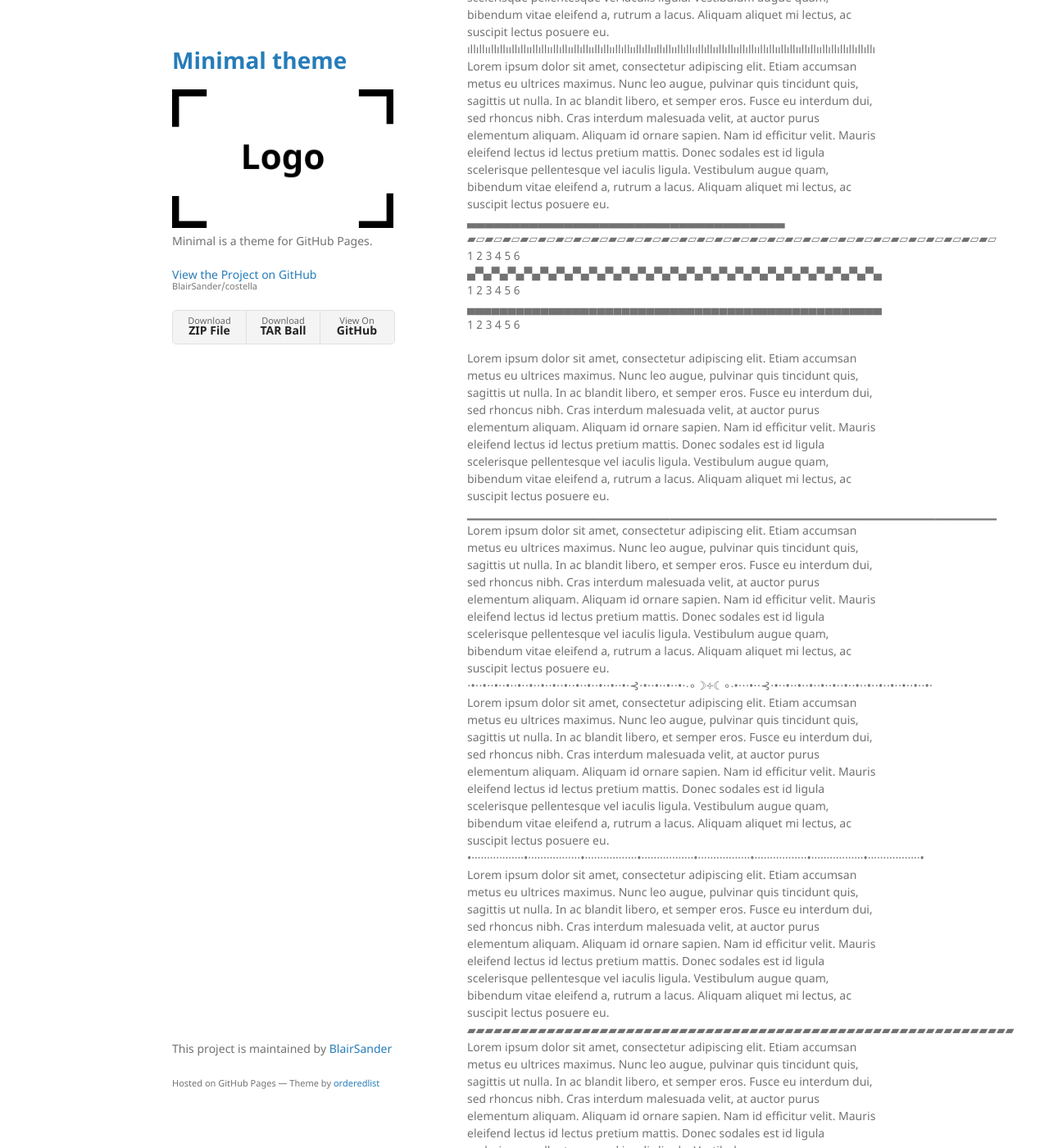
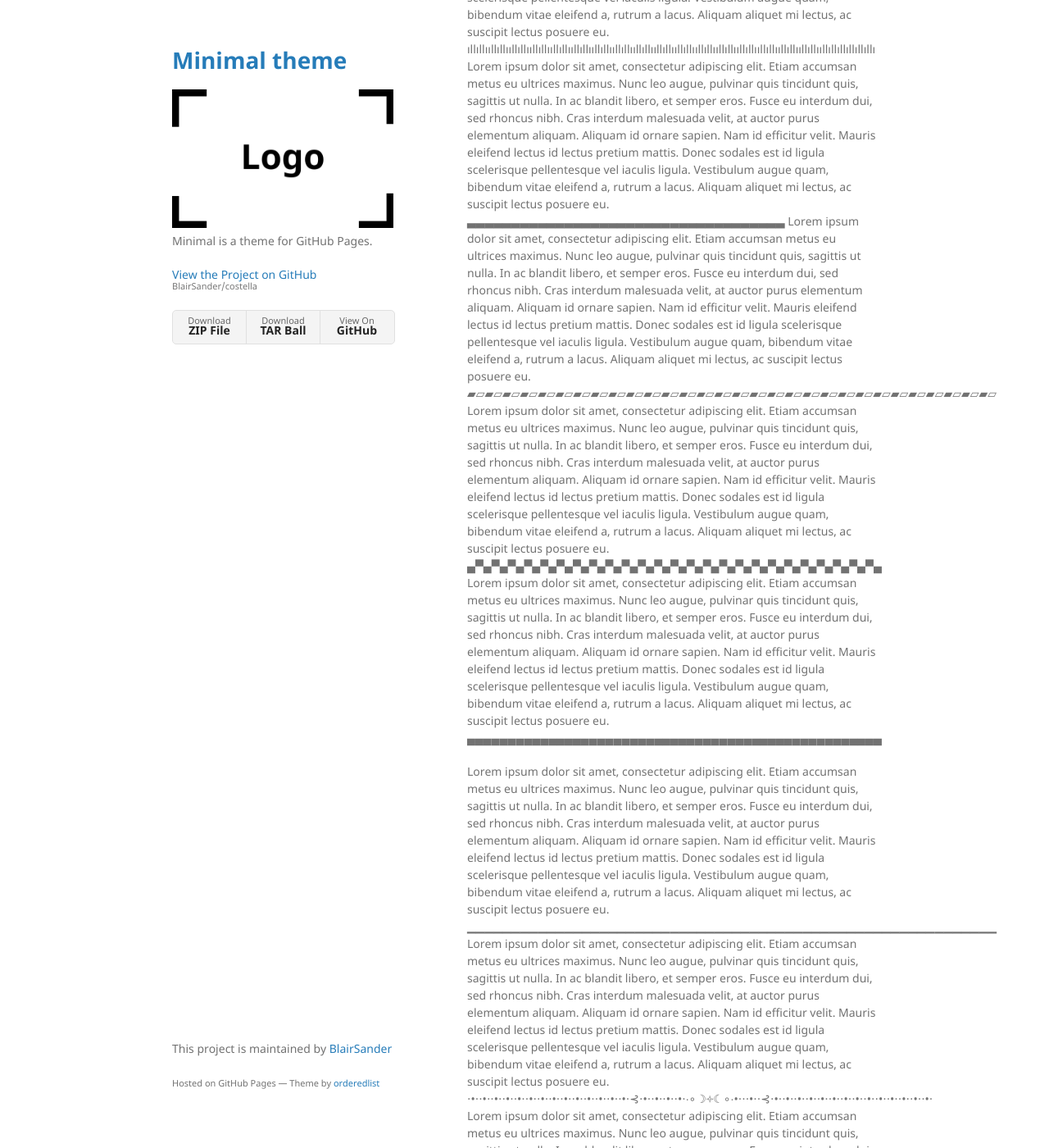
Before and after one commit to BlairSander/costella, a Jekyll site: the page built from relaciones.md, in a window 1280 px wide and 1400 px high, scrolled down 530 px. Shown: the whole window at 82% size. Built offline with Jekyll 4.4.1, drawn with Linux system fonts in a browser that asks for light colours; our own code applies the rules of GitHub Pages for plain Markdown files.

Commit message:
Update relaciones.md

```diff
--- a/relaciones.md
+++ b/relaciones.md
@@ -16,9 +16,12 @@ Lorem ipsum dolor sit amet, consectetur adipiscing elit. Etiam accumsan metus eu
 <br>ıllıllııllıllııllıllııllıllııllıllııllıllııllıllııllıllııllıllııllıllııllıllııllıllııllıllııllıllııllıllııllıllııllıllııllıllıllıllıllıllı
 Lorem ipsum dolor sit amet, consectetur adipiscing elit. Etiam accumsan metus eu ultrices maximus. Nunc leo augue, pulvinar quis tincidunt quis, sagittis ut nulla. In ac blandit libero, et semper eros. Fusce eu interdum dui, sed rhoncus nibh. Cras interdum malesuada velit, at auctor purus elementum aliquam. Aliquam id ornare sapien. Nam id efficitur velit. Mauris eleifend lectus id lectus pretium mattis. Donec sodales est id ligula scelerisque pellentesque vel iaculis ligula. Vestibulum augue quam, bibendum vitae eleifend a, rutrum a lacus. Aliquam aliquet mi lectus, ac suscipit lectus posuere eu.
 <br>▃▃▃▃▃▃▃▃▃▃▃▃▃▃▃▃▃▃▃▃▃▃▃▃▃▃▃▃▃▃▃▃▃▃▃▃
-<br>▰▱▰▱▰▱▰▱▰▱▰▱▰▱▰▱▰▱▰▱▰▱▰▱▰▱▰▱▰▱▰▱▰▱▰▱▰▱▰▱▰▱▰▱▰▱▰▱▰▱▰▱▰▱▰▱▰▱▰▱ 1 2 3 4 5 6
-<br>▄▀▄▀▄▀▄▀▄▀▄▀▄▀▄▀▄▀▄▀▄▀▄▀▄▀▄▀▄▀▄▀▄▀▄▀▄▀▄▀▄▀▄▀▄▀▄▀▄▀▄ 1 2 3 4 5 6
-<br>▄▄▄▄▄▄▄▄▄▄▄▄▄▄▄▄▄▄▄▄▄▄▄▄▄▄▄▄▄▄▄▄▄▄▄▄▄▄▄▄▄▄▄▄▄▄▄▄▄▄▄ 1 2 3 4 5 6
+Lorem ipsum dolor sit amet, consectetur adipiscing elit. Etiam accumsan metus eu ultrices maximus. Nunc leo augue, pulvinar quis tincidunt quis, sagittis ut nulla. In ac blandit libero, et semper eros. Fusce eu interdum dui, sed rhoncus nibh. Cras interdum malesuada velit, at auctor purus elementum aliquam. Aliquam id ornare sapien. Nam id efficitur velit. Mauris eleifend lectus id lectus pretium mattis. Donec sodales est id ligula scelerisque pellentesque vel iaculis ligula. Vestibulum augue quam, bibendum vitae eleifend a, rutrum a lacus. Aliquam aliquet mi lectus, ac suscipit lectus posuere eu.
+<br>▰▱▰▱▰▱▰▱▰▱▰▱▰▱▰▱▰▱▰▱▰▱▰▱▰▱▰▱▰▱▰▱▰▱▰▱▰▱▰▱▰▱▰▱▰▱▰▱▰▱▰▱▰▱▰▱▰▱▰▱
+Lorem ipsum dolor sit amet, consectetur adipiscing elit. Etiam accumsan metus eu ultrices maximus. Nunc leo augue, pulvinar quis tincidunt quis, sagittis ut nulla. In ac blandit libero, et semper eros. Fusce eu interdum dui, sed rhoncus nibh. Cras interdum malesuada velit, at auctor purus elementum aliquam. Aliquam id ornare sapien. Nam id efficitur velit. Mauris eleifend lectus id lectus pretium mattis. Donec sodales est id ligula scelerisque pellentesque vel iaculis ligula. Vestibulum augue quam, bibendum vitae eleifend a, rutrum a lacus. Aliquam aliquet mi lectus, ac suscipit lectus posuere eu.
+<br>▄▀▄▀▄▀▄▀▄▀▄▀▄▀▄▀▄▀▄▀▄▀▄▀▄▀▄▀▄▀▄▀▄▀▄▀▄▀▄▀▄▀▄▀▄▀▄▀▄▀▄
+Lorem ipsum dolor sit amet, consectetur adipiscing elit. Etiam accumsan metus eu ultrices maximus. Nunc leo augue, pulvinar quis tincidunt quis, sagittis ut nulla. In ac blandit libero, et semper eros. Fusce eu interdum dui, sed rhoncus nibh. Cras interdum malesuada velit, at auctor purus elementum aliquam. Aliquam id ornare sapien. Nam id efficitur velit. Mauris eleifend lectus id lectus pretium mattis. Donec sodales est id ligula scelerisque pellentesque vel iaculis ligula. Vestibulum augue quam, bibendum vitae eleifend a, rutrum a lacus. Aliquam aliquet mi lectus, ac suscipit lectus posuere eu.
+<br>▄▄▄▄▄▄▄▄▄▄▄▄▄▄▄▄▄▄▄▄▄▄▄▄▄▄▄▄▄▄▄▄▄▄▄▄▄▄▄▄▄▄▄▄▄▄▄▄▄▄▄
 
 Lorem ipsum dolor sit amet, consectetur adipiscing elit. Etiam accumsan metus eu ultrices maximus. Nunc leo augue, pulvinar quis tincidunt quis, sagittis ut nulla. In ac blandit libero, et semper eros. Fusce eu interdum dui, sed rhoncus nibh. Cras interdum malesuada velit, at auctor purus elementum aliquam. Aliquam id ornare sapien. Nam id efficitur velit. Mauris eleifend lectus id lectus pretium mattis. Donec sodales est id ligula scelerisque pellentesque vel iaculis ligula. Vestibulum augue quam, bibendum vitae eleifend a, rutrum a lacus. Aliquam aliquet mi lectus, ac suscipit lectus posuere eu.
 <br>▁▁▁▁▁▁▁▁▁▁▁▁▁▁▁▁▁▁▁▁▁▁▁▁▁▁▁▁▁▁▁▁▁▁▁▁▁▁▁▁▁▁▁▁▁▁▁▁▁▁▁▁▁▁▁▁▁▁▁▁
```
